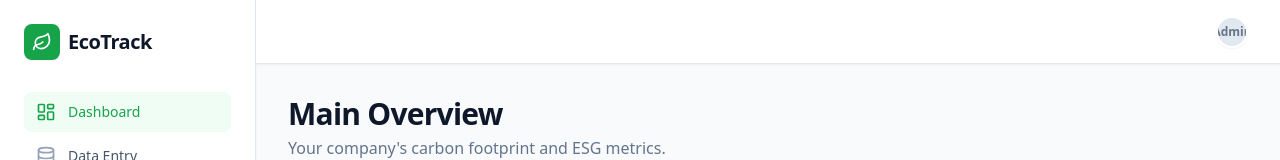
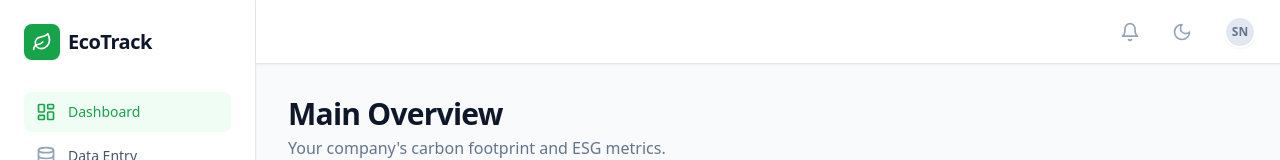
Before and after one commit to Naruto7H/EGSTRACKER, a Next.js app: page / in a window 1280 px wide. Shown: the top 160 px of the page. Built offline with nearby package versions, Linux system fonts and the light colour scheme.

Commit message:
Update layout.tsx

```diff
--- a/src/app/layout.tsx
+++ b/src/app/layout.tsx
@@ -1,6 +1,8 @@
 import type { Metadata } from "next";
 import "./globals.css";
 import Sidebar from "@/components/layout/Sidebar";
+import TopNav from "@/components/layout/TopNav";
+import { ThemeProvider } from "@/components/layout/ThemeProvider";
 
 export const metadata: Metadata = {
   title: "EcoTrack | ESG Dashboard Template",
@@ -11,22 +13,20 @@ export default function RootLayout({
   children,
 }: Readonly<{ children: React.ReactNode }>) {
   return (
-    <html lang="en">
-      <body className="bg-slate-50 text-slate-900 min-h-screen flex antialiased">
-        <Sidebar />
+    <html lang="en" suppressHydrationWarning>
+      <body className="bg-slate-50 dark:bg-slate-950 text-slate-900 dark:text-slate-100 min-h-screen flex antialiased transition-colors">
+        <ThemeProvider attribute="class" defaultTheme="system" enableSystem>
+          <Sidebar />
 
-        <main className="flex-1 flex flex-col">
-          {/* Top Navbar Placeholder */}
-          <header className="h-16 bg-white border-b flex items-center justify-end px-8 shadow-sm">
-            <div className="h-8 w-8 rounded-full bg-slate-200 border-2 border-white shadow-sm overflow-hidden flex items-center justify-center">
-              <span className="text-xs font-bold text-slate-500">Admin</span>
+          <main className="flex-1 flex flex-col min-w-0">
+            {/* The interactive TopNav replaces the old placeholder header */}
+            <TopNav />
+
+            <div className="p-8 max-w-7xl mx-auto w-full">
+              {children}
             </div>
-          </header>
-
-          <div className="p-8 max-w-7xl mx-auto w-full">
-            {children}
-          </div>
-        </main>
+          </main>
+        </ThemeProvider>
       </body>
     </html>
   );
```
